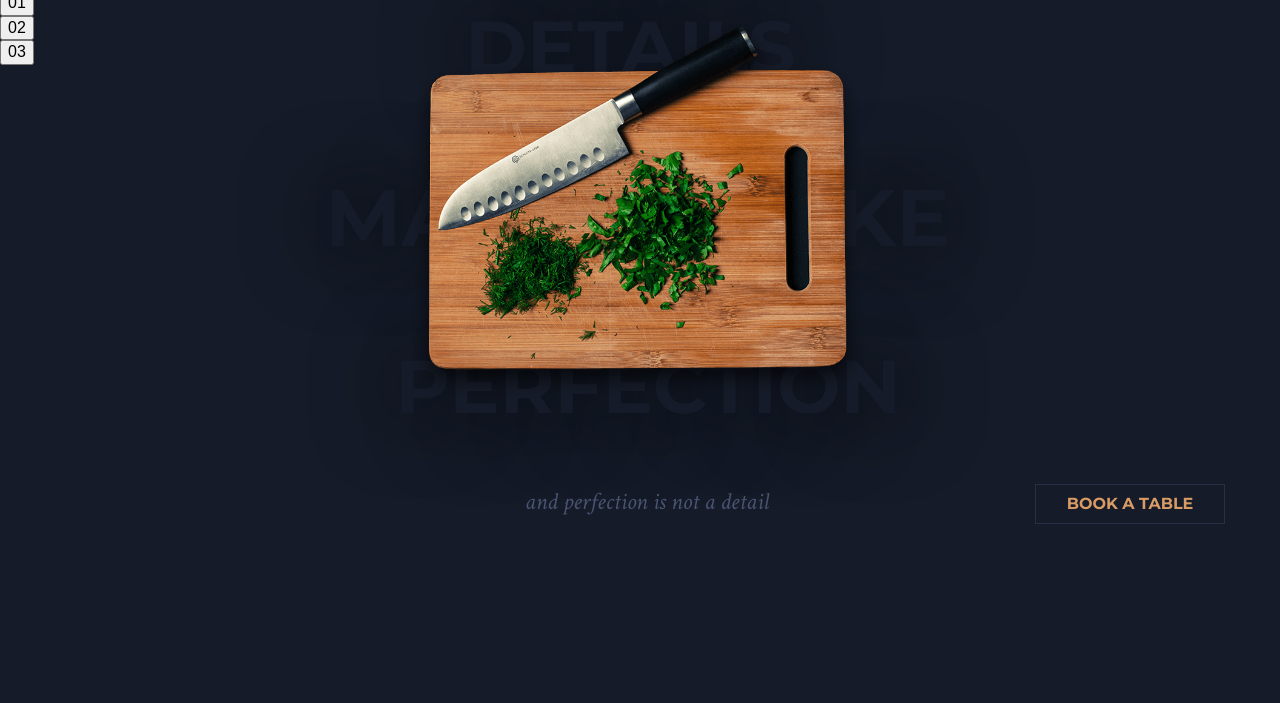
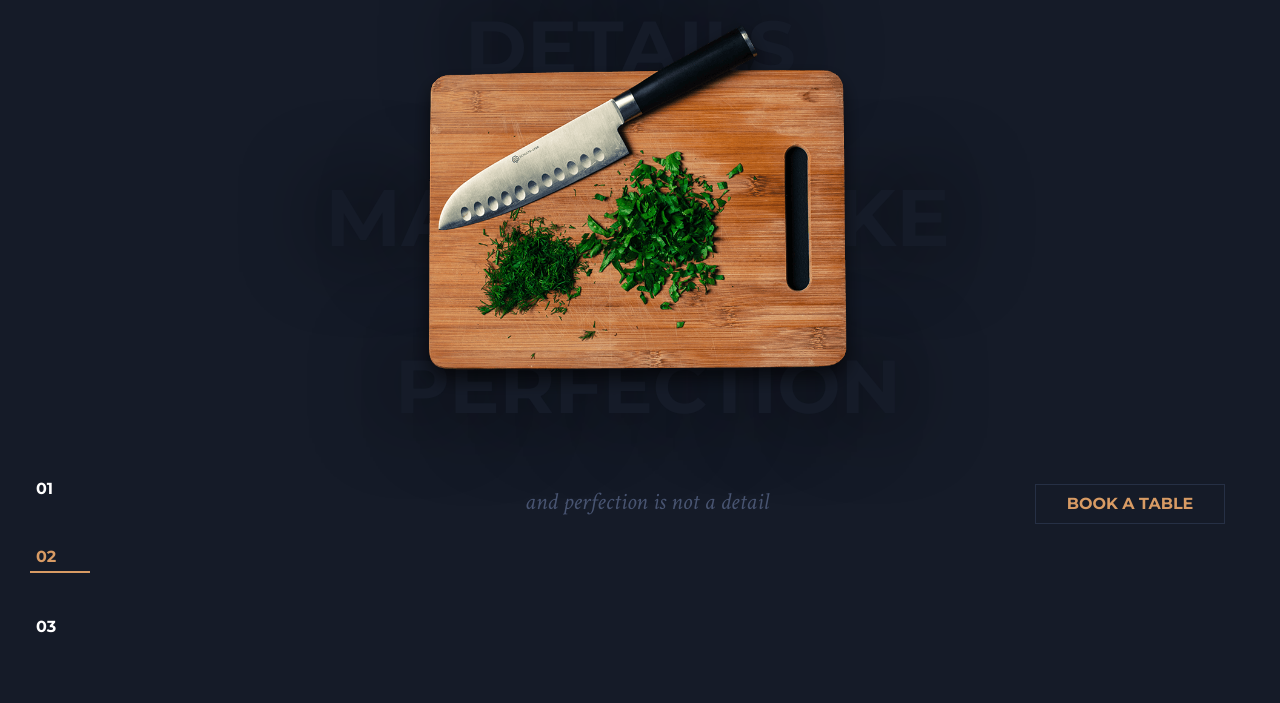
Before and after one commit to deniolp/gratia, a website: page source/index.html in a window 1280 px wide. Shown: the part 97-800 px from the top of the page. Drawn offline with nearby package versions, Linux system fonts and the light colour scheme; files that its build step writes are made by us from their sources.

Commit message:
Оформление пагинации в шапке

```diff
--- a/source/index.html
+++ b/source/index.html
@@ -36,7 +36,7 @@
             <button class="page-slider__arrow page-slider__arrow--right"></button>
             <ul class="page-slider__slides">
                 <li class="page-slider__slide"><button class="page-slider__button">01</button></li>
-                <li class="page-slider__slide"><button class="page-slider__button">02</button></li>
+                <li class="page-slider__slide"><button class="page-slider__button page-slider__button--active">02</button></li>
                 <li class="page-slider__slide"><button class="page-slider__button">03</button></li>
             </ul>
             <div class="page-slider__image"></div>
--- a/source/sass/blocks/page-slider.scss
+++ b/source/sass/blocks/page-slider.scss
@@ -49,13 +49,33 @@
 
 .page-slider__slides {
   @include list-reset;
+  position: absolute;
+  bottom: 60px;
+  left: 30px;
+}
+
+.page-slider__slide {
+  margin-bottom: 40px;
+}
+
+.page-slider__button {
+  border: none;
+  background-color: inherit;
+  color: white;
+  font-family: 'Montserrat', Arial, sans-serif;
+  font-size: 16px;
+  line-height: 26px;
+  font-weight: bold;
+  width: 60px;
+  text-align: left;
+
+  &--active {
+    color: #d89b64;
+    border-bottom: solid 2px #d89b64;
+  }
 }
 
 .page-slider__arrow {
-  position: absolute;
-}
-
-.page-slider__slides {
   position: absolute;
 }
 
@@ -90,6 +110,7 @@
 .page-slider__small-slogan {
   display: inline-block;
   font-family: 'Crimson Text', Georgia, serif;
+  font-style: italic;
   color: #485471;
   font-size: 24px;
   line-height: 36px;
```
